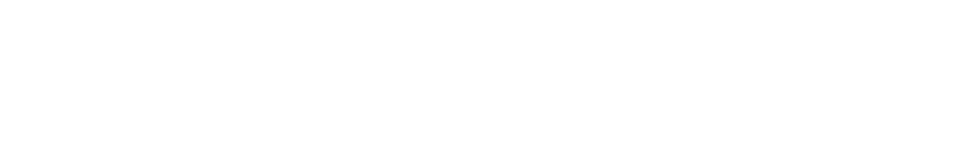
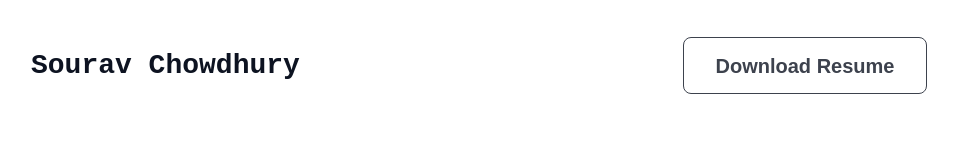
Before and after one commit to sourav-cse-dev/web-developer, a plain HTML site: page index.html in a window 1280 px wide. Shown: the whole page, without its empty margins (161-1119 px from the left). Drawn offline with Linux system fonts and the light colour scheme; a web font is replaced by a local one.

Commit message:
nav section completed

```diff
--- a/index.html
+++ b/index.html
@@ -7,6 +7,21 @@
     <link rel="stylesheet" href="./style.css">
 </head>
 <body>
+    <header>
+        <!-- nav section starts here -->
+        <nav>
+            <p>Sourav Chowdhury</p>
+            <button>Download Resume</button>
+        </nav>
+        <!-- nav section ends here -->
+    </header>
+    <main>
+        <section>
 
+        </section>
+    </main>
+    <footer>
+
+    </footer>
 </body>
 </html>
--- a/style.css
+++ b/style.css
@@ -0,0 +1,57 @@
+/* font styles */
+@import url("https://fonts.googleapis.com/css2?family=Azeret+Mono:ital,wght@0,100..900;1,100..900&family=Fira+Sans:ital,wght@0,100;0,200;0,300;0,400;0,500;0,600;0,700;0,800;0,900;1,100;1,200;1,300;1,400;1,500;1,600;1,700;1,800;1,900&family=Inter:ital,opsz,wght@0,14..32,100..900;1,14..32,100..900&family=Merriweather:ital,wght@0,300;0,400;0,700;0,900;1,300;1,400;1,700;1,900&display=swap");
+body {
+  font-family: "Azeret Mono", monospace;
+}
+
+/* universal styles */
+* {
+  box-sizing: border-box;
+  margin: 0;
+  padding: 0;
+}
+
+/* nav section style starts here */
+nav {
+  width: 70%;
+  height: 131px;
+  margin: 0 auto;
+  display: flex;
+  justify-content: space-between;
+  align-items: center;
+}
+
+nav p {
+  height: 33px;
+  color: rgb(13, 19, 33);
+  font-size: 28px;
+  font-weight: 800;
+  line-height: 33px;
+  letter-spacing: 0%;
+  text-align: left;
+}
+
+nav button {
+  width: 244px;
+  height: 57px;
+  padding: 17px 24px;
+
+  border: 1px solid rgb(13, 19, 33);
+  border-radius: 8px;
+  opacity: 0.8;
+
+  background-color: white;
+
+  color: rgb(13, 19, 33);
+  font-size: 20px;
+  font-weight: 600;
+  line-height: 23px;
+  letter-spacing: 0%;
+  text-align: center;
+}
+
+nav button:hover {
+  cursor: pointer;
+  background-color: #ccc;
+}
+/* nav section style ends here */
```
